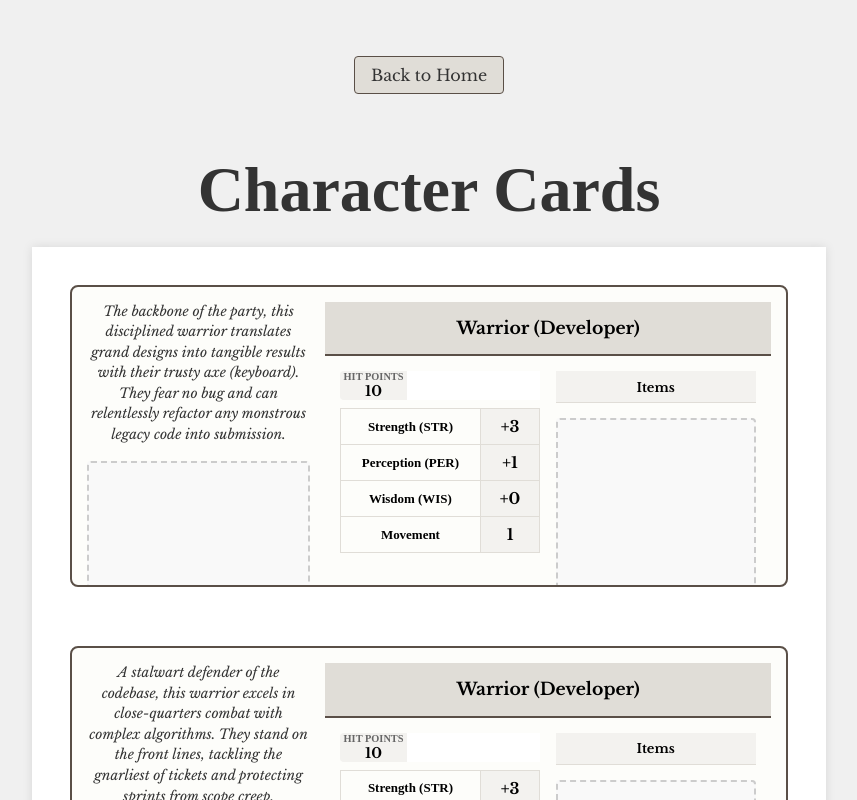
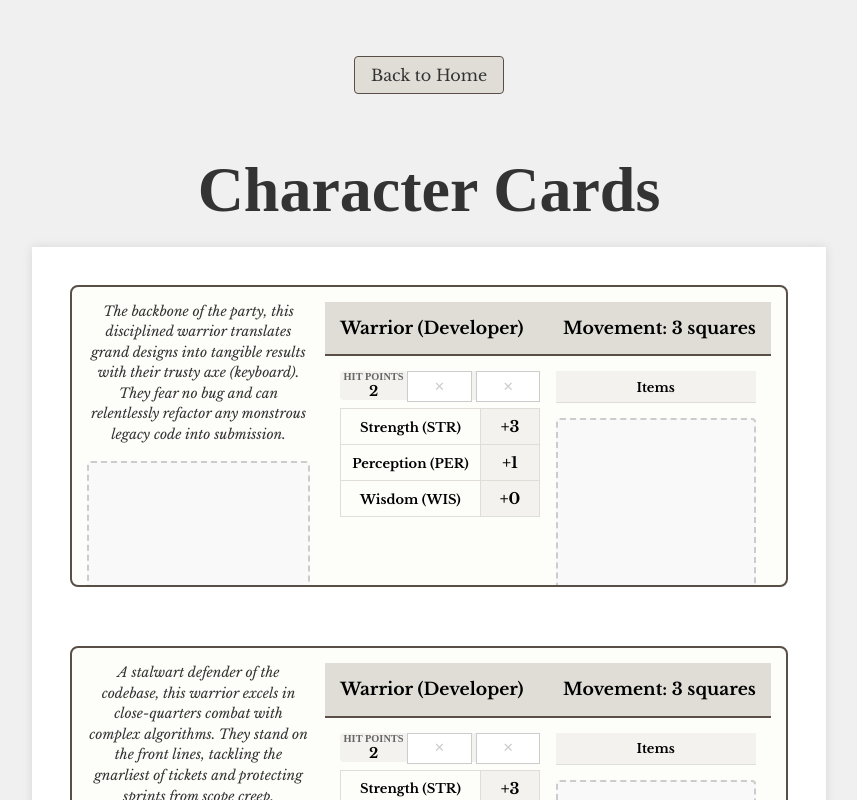
Before and after one commit to Li1ith/shapeshifting-priorities, a React (Create React App) app in the folder aotb-cards/: page /characters in a window 1280 px wide. Shown: the top 800 px of the page, without its empty margins (211-1068 px from the left). Built offline with nearby package versions, Linux system fonts and the light colour scheme; the HTML template or start-up script is replaced by a standard one; a web font is replaced by a local one.

Commit message:
quick character refactor

```diff
--- a/aotb-cards/src/components/CharacterCards.jsx
+++ b/aotb-cards/src/components/CharacterCards.jsx
@@ -36,6 +36,7 @@ const CharacterCards = () => {
           <div className="panel">
             <div className="card-header">
               <h2 className="card-role">{card.Role}</h2>
+              <h2 className="card-role">Movement: {card.Movement} squares</h2>
             </div>
             <div className="section">
               <div className="panel">
@@ -44,16 +45,37 @@ const CharacterCards = () => {
                     <div className="stat-label">Hit Points</div>
                     <div className="stat-value">{card.Health}</div>
                   </div>
-                  <div style={{ backgroundColor: '#fff' }}></div>
+                  <div style={{ display: 'flex', gap: '4px' }}>
+                    <div
+                      style={{
+                        width: '16px',
+                        height: '100%',
+                        backgroundColor: 'white',
+                        border: '1px solid #ccc',
+                        display: 'flex',
+                        alignItems: 'center',
+                        justifyContent: 'center',
+                      }}
+                    >
+                      <span style={{ color: '#ccc' }}>✕</span>
+                    </div>
+                    <div
+                      style={{
+                        width: '16px',
+                        backgroundColor: 'white',
+                        height: '100%',
+                        border: '1px solid #ccc',
+                        display: 'flex',
+                        alignItems: 'center',
+                        justifyContent: 'center',
+                      }}
+                    >
+                      <span style={{ color: '#ccc' }}>✕</span>
+                    </div>
+                  </div>
                 </div>
                 <table className="stats-table">
-                  <tbody>
-                    {statsRows}
-                    <tr>
-                      <td>Movement</td>
-                      <td>{card.Movement}</td>
-                    </tr>
-                  </tbody>
+                  <tbody>{statsRows}</tbody>
                 </table>
               </div>
               <div className="panel">
--- a/aotb-cards/src/data/characters.json
+++ b/aotb-cards/src/data/characters.json
@@ -1,8 +1,8 @@
 [
   {
     "Role": "Warrior (Developer)",
-    "Health": 10,
-    "Movement": 1,
+    "Health": 2,
+    "Movement": 3,
     "Stats": [
       ["Strength (STR)", "+3"],
       ["Perception (PER)", "+1"],
@@ -12,8 +12,8 @@
   },
   {
     "Role": "Warrior (Developer)",
-    "Health": 10,
-    "Movement": 1,
+    "Health": 2,
+    "Movement": 3,
     "Stats": [
       ["Strength (STR)", "+3"],
       ["Perception (PER)", "+1"],
@@ -23,8 +23,8 @@
   },
   {
     "Role": "Warrior (Developer)",
-    "Health": 10,
-    "Movement": 1,
+    "Health": 2,
+    "Movement": 3,
     "Stats": [
       ["Strength (STR)", "+3"],
       ["Perception (PER)", "+1"],
@@ -34,8 +34,8 @@
   },
   {
     "Role": "Ranger (QA/Tester)",
-    "Health": 6,
-    "Movement": 2,
+    "Health": 2,
+    "Movement": 6,
     "Stats": [
       ["Strength (STR)", "+1"],
       ["Perception (PER)", "+3"],
@@ -45,8 +45,8 @@
   },
   {
     "Role": "Mage (Product Owner)",
-    "Health": 8,
-    "Movement": 1,
+    "Health":2,
+    "Movement": 5,
     "Stats": [
       ["Strength (STR)", "+1"],
       ["Perception (PER)", "+1"],
@@ -55,20 +55,9 @@
     "Description": "A weaver of visions and master of the arcane arts of requirement gathering. The Mage translates the chaotic needs of stakeholders into a clear, unified spellbook (product backlog) and shapes the very reality of the project."
   },
   {
-    "Role": "Mage (Product Owner)",
-    "Health": 8,
-    "Movement": 1,
-    "Stats": [
-      ["Strength (STR)", "+1"],
-      ["Perception (PER)", "+1"],
-      ["Wisdom (WIS)", "+3"]
-    ],
-    "Description": "This powerful mage scries into the future, divining the market's desires and the user's journey. With a wave of their staff (roadmap), they conjure epic features from thin air and guide the party's quest with unparalleled foresight."
-  },
-  {
     "Role": "Cleric (Scrum Master)",
-    "Health": 10,
-    "Movement": 1,
+    "Health": 2,
+    "Movement": 4,
     "Stats": [
       ["Strength (STR)", "+2"],
       ["Perception (PER)", "+1"],
--- a/aotb-cards/src/styles/CharacterCards.css
+++ b/aotb-cards/src/styles/CharacterCards.css
@@ -34,8 +34,10 @@ body {
   overflow: hidden;
 }
 
-.card-header {
+.card-header {display: flex;
+  flex-direction: row;
   background-color: #e0ddd7;
+  justify-content: space-between;
   padding: 4mm;
   text-align: center;
   border-bottom: 2px solid #5a4f47;
@@ -110,6 +112,7 @@ body {
 }
 
 .stats-table td {
+  font-family: 'Libre Baskerville', serif;
   border: 1px solid #e0ddd7;
   padding: 8px;
   font-size: 1em;
```
